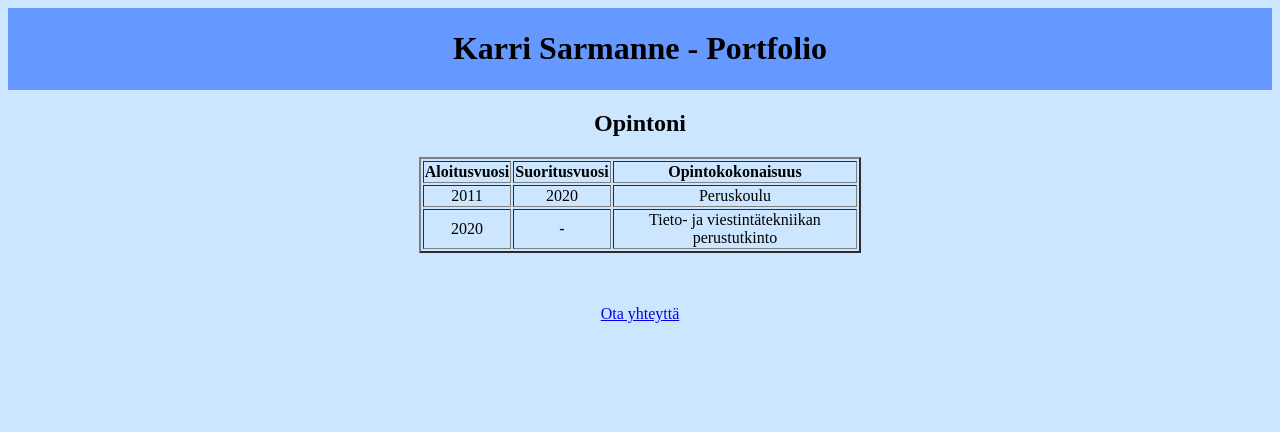
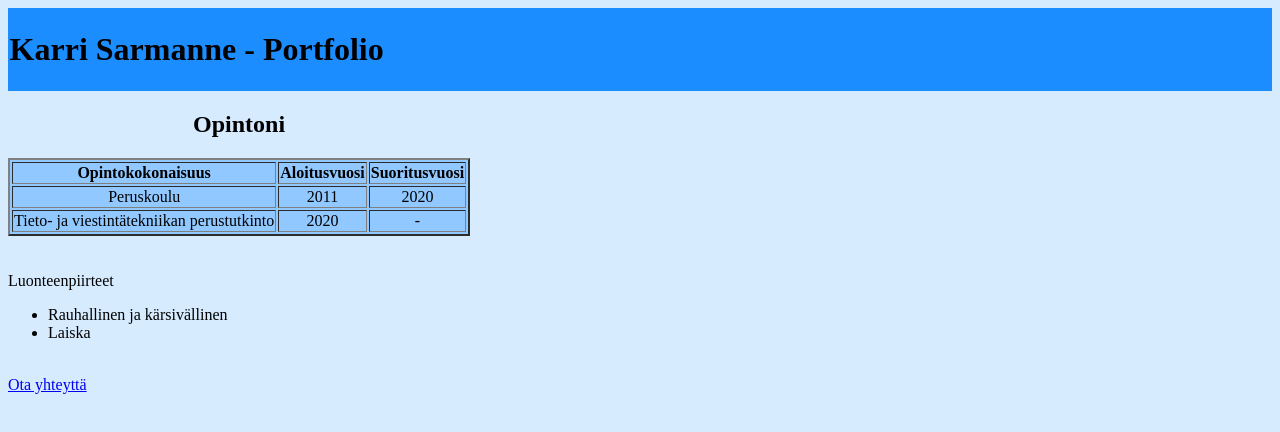
Before and after one commit to KarriSarmanne/ohjelmointiharjoituksia2, a plain HTML site: page portfolio.html in a window 1280 px wide. Drawn offline with Linux system fonts and the light colour scheme.

Commit message:
20201103

```diff
--- /dev/null
+++ b/portfolio.css
@@ -0,0 +1,15 @@
+body{
+  background-color: #d4eaffe8;
+  text-align: left;
+}
+header{
+  background-color: #0080ffde;
+  padding: 0.1em;
+}
+.opinnotTaulukko{
+  background-color: #0080ff54;
+  text-align: center;
+}
+.yhteydenottoLomake label{
+  display: block;
+}
--- a/portfolio.html
+++ b/portfolio.html
@@ -1,61 +1,44 @@
 <!DOCTYPE html>
-
-<!--OMA CSS TIEDOSTO JOHON LINKKI-->
-<!--
-  <head>
-    <link rel="stylesheet" href="style.css">
-  </head>
--->
-<!--helpompi muotoilla-->
-
 <html>
   <head>
     <title>Karri Sarmanne - Portfolio</title>
     <meta name="viewport" content="width=device-width, initial-scale=1">
-    <style type="text/css">
-      #header{
-        background-color:#6699ff;
-        color:black;
-        text-align:center;
-        padding:1px;
-      }
-      #body{
-        background-color:#cce6ff;
-        text-align:center;
-      }
-      table{
-        margin-left:auto;
-        margin-right:auto;
-      }
-    </style>
+    <link rel="stylesheet" type="text/css" href="portfolio.css">
   </head>
-  <body id="body">
-    <header id="header">
-      <h1>Karri Sarmanne - Portfolio</h1>
+  <body>
+    <header>
+        <h1>Karri Sarmanne - Portfolio</h1>
     </header>
-    <table width="35%" border="2">
+    <table class="opinnotTaulukko" border="2">
       <caption><h2>Opintoni</h2></caption>
       <tr>
+        <th>Opintokokonaisuus</th>
         <th>Aloitusvuosi</th>
         <th>Suoritusvuosi</th>
-        <th>Opintokokonaisuus</th>
       </tr>
       <tr>
+        <td>Peruskoulu</td>
         <td>2011</td>
         <td>2020</td>
-        <td>Peruskoulu</td>
       </tr>
       <tr>
+        <td>Tieto- ja viestintätekniikan perustutkinto</td>
         <td>2020</td>
+        <td>-</td>
         <!--Suoritusvuosi 2023??-->
-        <td>-</td>
-        <td>Tieto- ja viestintätekniikan perustutkinto</td>
       </tr>
     </table>
-    <ul>
-
-    </ul>
     <br><br>
+    <caption>Luonteenpiirteet</caption>
+      <ul>
+        <li>Rauhallinen ja kärsivällinen</li>
+        <li>Laiska</li>
+      </ul>
+    <br>
+    <!--<caption>Erityistaidot</caption>
+      <ul>
+        <li></li>
+      </ul>-->
       <a href="ota-yhteytta.html">Ota yhteyttä</a>
   </body>
 </html>
```
Also changed, not shown: munblogi.html (+2 -2 lines), ota-yhteytta.html (+7 -19 lines).
